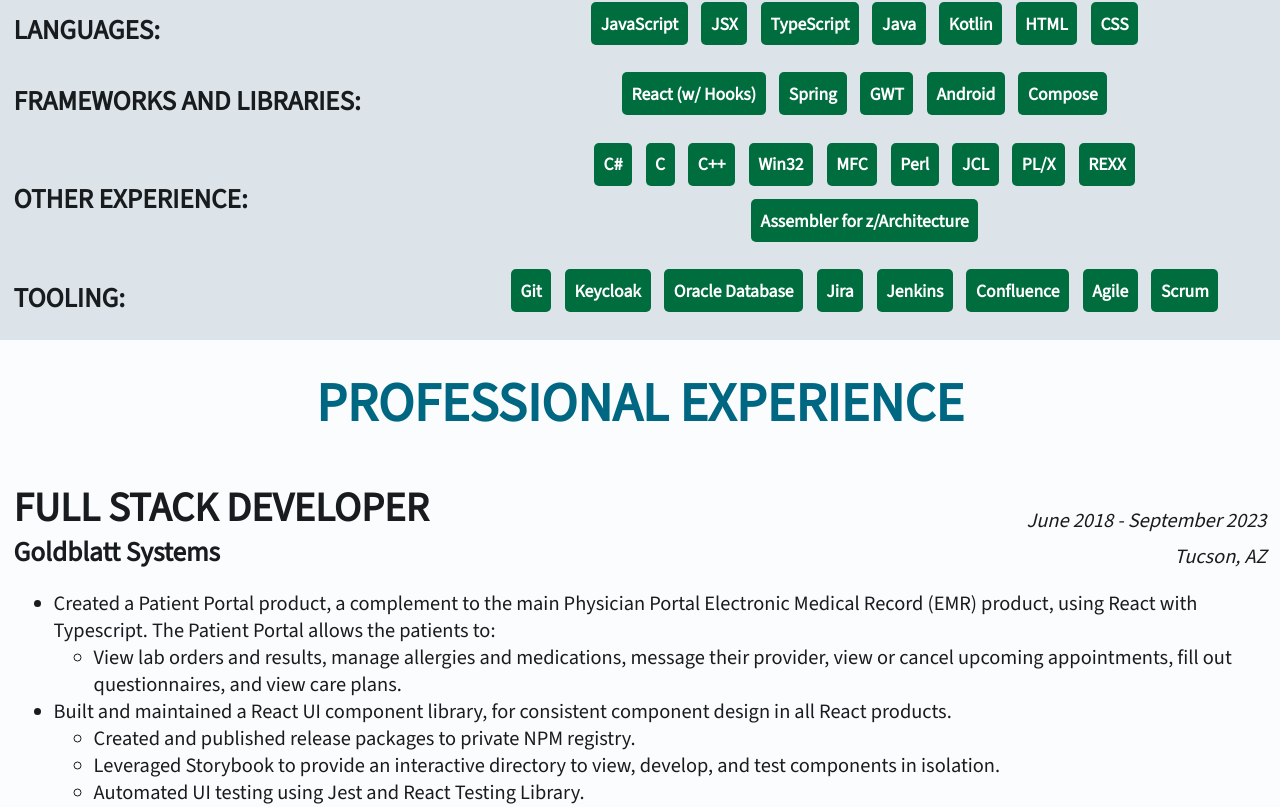
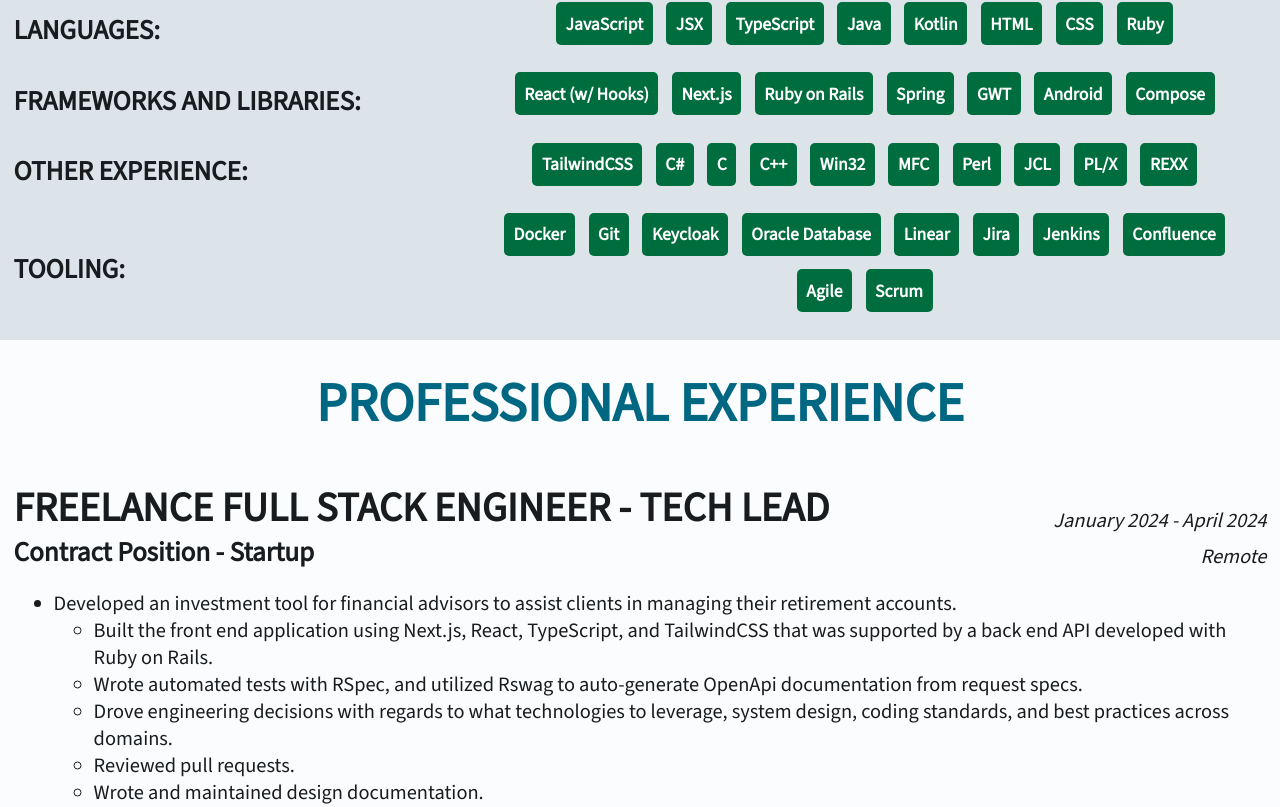
Before and after one commit to nfragiskatos/personal-website, a React (Create React App) app: page /resume in a window 1280 px wide. Shown: the part 233-1040 px from the top of the page. Built offline with nearby package versions, Linux system fonts and the light colour scheme.

Commit message:
- Updated some styling - Added freelance section to experience page - Updated skills and knowledge

```diff
--- a/src/pages/home/Home.tsx
+++ b/src/pages/home/Home.tsx
@@ -1,10 +1,12 @@
 import { Fragment } from "react";
+import Blog from "./blog/Blog";
 import Hero from "./hero/Hero";
 
 const Home = () => {
   return (
     <Fragment>
       <Hero />
+      <Blog />
     </Fragment>
   );
 };
--- /dev/null
+++ b/src/pages/home/blog/Blog.styles.ts
@@ -0,0 +1,5 @@
+import styled from "styled-components";
+
+export const BlogSection = styled.div`
+
+`;
--- /dev/null
+++ b/src/pages/home/blog/Blog.tsx
@@ -0,0 +1,9 @@
+import { BlogSection } from "./Blog.styles"
+
+const Blog = () => {
+    return (
+        <BlogSection>Blog</BlogSection>
+    )
+}
+
+export default Blog
--- a/src/pages/home/hero/Hero.styles.ts
+++ b/src/pages/home/hero/Hero.styles.ts
@@ -10,13 +10,17 @@
   height: 100vh;
   min-height: 80rem;
   max-height: 120rem;
-  background: ${({ theme }) => `
+  // background: ${({ theme }) => `
   linear-gradient(to right, ${theme.colors.inversePrimary}CC, ${theme.colors.tertiaryContainer}CC), url(hero-background.svg);
   `}
-  background-position: center;
+  background: ${({ theme }) => `
+  linear-gradient(to right, ${theme.colors.inversePrimary}CC, ${theme.colors.tertiaryContainer}CC);
+  `}
+  // background-position: center;
   display: flex;
   justify-content: center;
   align-items: center;
+  z-index: 0;
 `;
 
 export const HeroImage = styled.img`
@@ -38,6 +42,7 @@
   box-shadow: ${({ theme }) => theme.colors.shadow} 4px 8px 16px 0px;
   transition: none;
   transform: translate(0, -50%);
+  z-index: 500;
 
   @media (max-width: 1700px) {
     flex-direction: row;
@@ -93,6 +98,7 @@
   @media ${({ theme }) => theme.device.lg} {
     flex-direction: column;
   }
+  z-index: 2;
 `;
 
 export const HeroProfilePictureWrapper = styled.div`
@@ -126,15 +132,23 @@
   @media ${({ theme }) => theme.device.md} {
     font-size: 5rem;
   }
+  // color: ${({ theme }) => theme.colors.onPrimaryContainer};
+`;
 
-  // @media ${({ theme }) => theme.device.sm} {
-  //   font-size: 4rem;
-  // }
+export const HeroSubtitle = styled.h2`
+  font-size: 4rem;
+  text-transform: uppercase;
+  text-align: center;
+  font-weight: normal;
+  margin: 0;
+  @media ${({ theme }) => theme.device.lg} {
+    font-size: 3rem;
+  }
 `;
 
 export const HeroDetails = styled.p`
   margin: 2.5rem auto 0px;
-  font-size: 2.2rem;
+  font-size: 2.5rem;
   text-align: center;
   width: 100%;
   line-height: 1.6;
@@ -142,10 +156,7 @@
   @media ${({ theme }) => theme.device.md} {
     font-size: 2rem;
   }
-
-  // @media ${({ theme }) => theme.device.sm} {
-  //   font-size: 1.5rem;
-  // }
+  z-index: 2;
 `;
 
 export const HeroInfo = styled.div`
@@ -156,3 +167,14 @@
   align-items: center;
   color: ${({ theme }) => theme.colors.onSurface};
 `;
+
+export const TempBackgroundImg = styled.div`
+  position: absolute;
+  width: 100%;
+  height: 100%;
+  background: ${({ theme }) => `
+  linear-gradient(to right, ${theme.colors.inversePrimary}CC, ${theme.colors.tertiaryContainer}CC), url(hero-background.svg);
+  `};
+  opacity: 0.5;
+  background-position: center;
+`;
--- a/src/pages/home/hero/Hero.tsx
+++ b/src/pages/home/hero/Hero.tsx
@@ -7,9 +7,11 @@
   HeroProfilePicture,
   HeroProfilePictureWrapper,
   HeroSection,
+  HeroSubtitle,
   HeroTitle,
   LinkedInIcon,
   SocialLinks,
+  TempBackgroundImg,
 } from "./Hero.styles";
 
 const Hero = () => {
@@ -43,15 +45,17 @@
           <HeroProfilePicture src="profile-picture.jpg" />
         </HeroProfilePictureWrapper>
         <HeroInfo>
-          <HeroTitle>This is Nicholas Fragiskatos</HeroTitle>
+          <HeroTitle>Hi, I'm Nicholas Fragiskatos</HeroTitle>
+          <HeroSubtitle>Software Engineer | Learner | Tinkerer</HeroSubtitle>
           <HeroDetails>
-            Lorem ipsum, dolor sit amet consectetur adipisicing elit. Eligendi
-            eveniet error quod quidem necessitatibus quo temporibus molestiae
-            velit. Minima eum quam sit? Voluptate illo, voluptatibus ad eligendi
-            animi illum fugiat!
+            I'm a software engineer who mainly focuses on full stack and Android
+            development. However, I can help build software products with
+            whatever language, framework, library, design pattern, methodology,
+            etc. is necessary for the best project outcome.
           </HeroDetails>
         </HeroInfo>
       </HeroContent>
+      <TempBackgroundImg />
     </HeroSection>
   );
 };
--- a/src/pages/resume/education/Education.styles.ts
+++ b/src/pages/resume/education/Education.styles.ts
@@ -6,6 +6,7 @@
   justify-content: center;
   align-items: center;
   width: 100%;
+  padding-bottom: 2rem;
 `;
 
 export const Content = styled.div`
--- a/src/pages/resume/experience/ProfessionalExperience.tsx
+++ b/src/pages/resume/experience/ProfessionalExperience.tsx
@@ -1,6 +1,7 @@
 import { Title } from "../Resume.styles";
 import { Content, Wrapper } from "./Experience.styles";
 import DieboldNixdorf from "./positions/DieboldNixdorf";
+import Freelance from "./positions/Freelance";
 import GoldblattSystems from "./positions/GoldblattSystems";
 import IBM from "./positions/IBM";
 
@@ -9,6 +10,7 @@
     <Wrapper>
       <Title>Professional Experience</Title>
       <Content>
+        <Freelance />
         <GoldblattSystems />
         <IBM />
         <DieboldNixdorf />
--- /dev/null
+++ b/src/pages/resume/experience/positions/Freelance.tsx
@@ -0,0 +1,32 @@
+import { JobDetails } from "../Experience.styles"
+import Job from "../job/Job"
+
+const Freelance = () => {
+    return (
+        <Job
+            title="freelance full stack engineer - tech lead"
+            startDate="january 2024"
+            endDate="april 2024"
+            company="contract position - startup"
+            location="remote"
+        >
+            <JobDetails>
+                <li>
+                    Developed an investment tool for financial advisors to assist clients in managing their retirement accounts.
+                    <ul>
+                        <li>Built the front end application using Next.js, React, TypeScript, and TailwindCSS that was supported by a back end
+                            API developed with Ruby on Rails.</li>
+                        <li>Wrote automated tests with RSpec, and utilized Rswag to auto-generate OpenApi documentation from request specs.</li>
+                        <li>Drove engineering decisions with regards to what technologies to leverage, system design, coding standards, and best
+                            practices across domains.</li>
+                        <li>Reviewed pull requests.</li>
+                        <li>Wrote and maintained design documentation.</li>
+                    </ul>
+                </li>
+            </JobDetails>
+
+        </Job>
+    )
+}
+
+export default Freelance
--- a/src/pages/resume/skillsandknowledge/SkillsAndKnowledge.tsx
+++ b/src/pages/resume/skillsandknowledge/SkillsAndKnowledge.tsx
@@ -25,6 +25,7 @@
           <Chip>Kotlin</Chip>
           <Chip>HTML</Chip>
           <Chip>CSS</Chip>
+          <Chip>Ruby</Chip>
         </InfoCell>
         <TitleCell>Frameworks and Libraries:</TitleCell>
         <InfoCell>
@@ -33,6 +34,18 @@
             color={theme.colors.onSecondary}
           >
             React (w/ Hooks)
+          </Chip>
+          <Chip
+            backgroundColor={theme.colors.secondary}
+            color={theme.colors.onSecondary}
+          >
+            Next.js
+          </Chip>
+          <Chip
+            backgroundColor={theme.colors.secondary}
+            color={theme.colors.onSecondary}
+          >
+            Ruby on Rails
           </Chip>
           <Chip
             backgroundColor={theme.colors.secondary}
@@ -61,6 +74,7 @@
         </InfoCell>
         <TitleCell>Other Experience:</TitleCell>
         <InfoCell>
+          <Chip>TailwindCSS</Chip>
           <Chip>C#</Chip>
           <Chip>C</Chip>
           <Chip>C++</Chip>
@@ -70,10 +84,15 @@
           <Chip>JCL</Chip>
           <Chip>PL/X</Chip>
           <Chip>REXX</Chip>
-          <Chip>Assembler for z/Architecture</Chip>
         </InfoCell>
         <TitleCell>Tooling:</TitleCell>
         <InfoCell>
+          <Chip
+            backgroundColor={theme.colors.secondary}
+            color={theme.colors.onSecondary}
+          >
+            Docker
+          </Chip>
           <Chip
             backgroundColor={theme.colors.secondary}
             color={theme.colors.onSecondary}
@@ -91,6 +110,12 @@
             color={theme.colors.onSecondary}
           >
             Oracle Database
+          </Chip>
+          <Chip
+            backgroundColor={theme.colors.secondary}
+            color={theme.colors.onSecondary}
+          >
+            Linear
           </Chip>
           <Chip
             backgroundColor={theme.colors.secondary}
```
